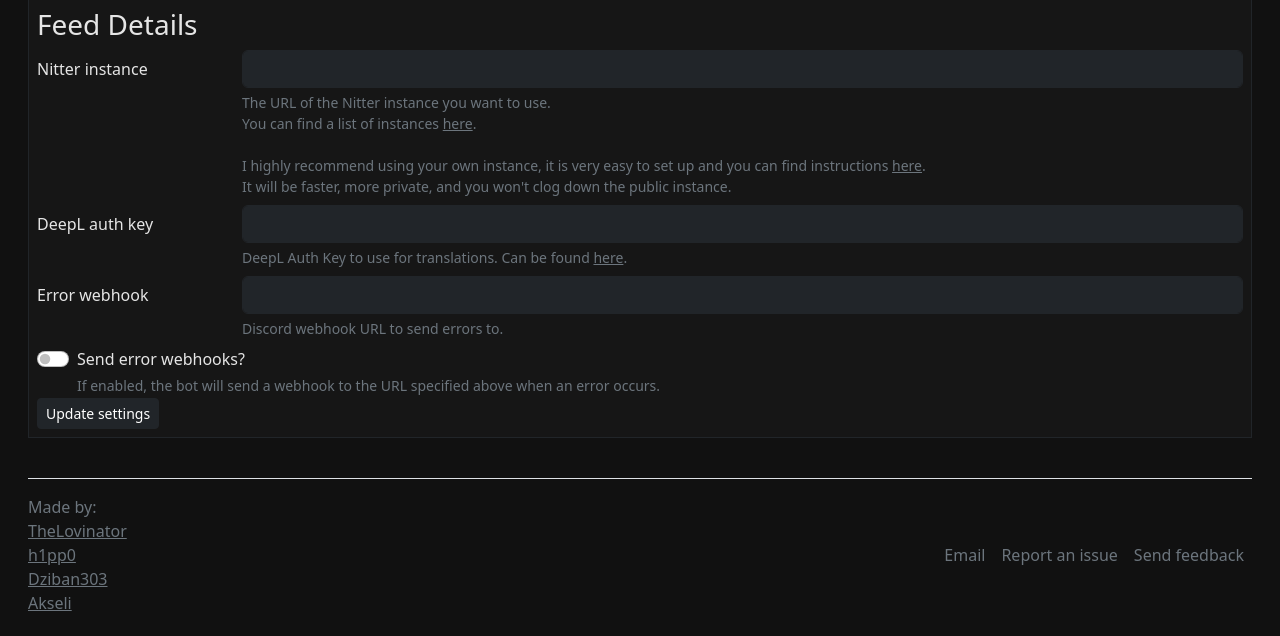
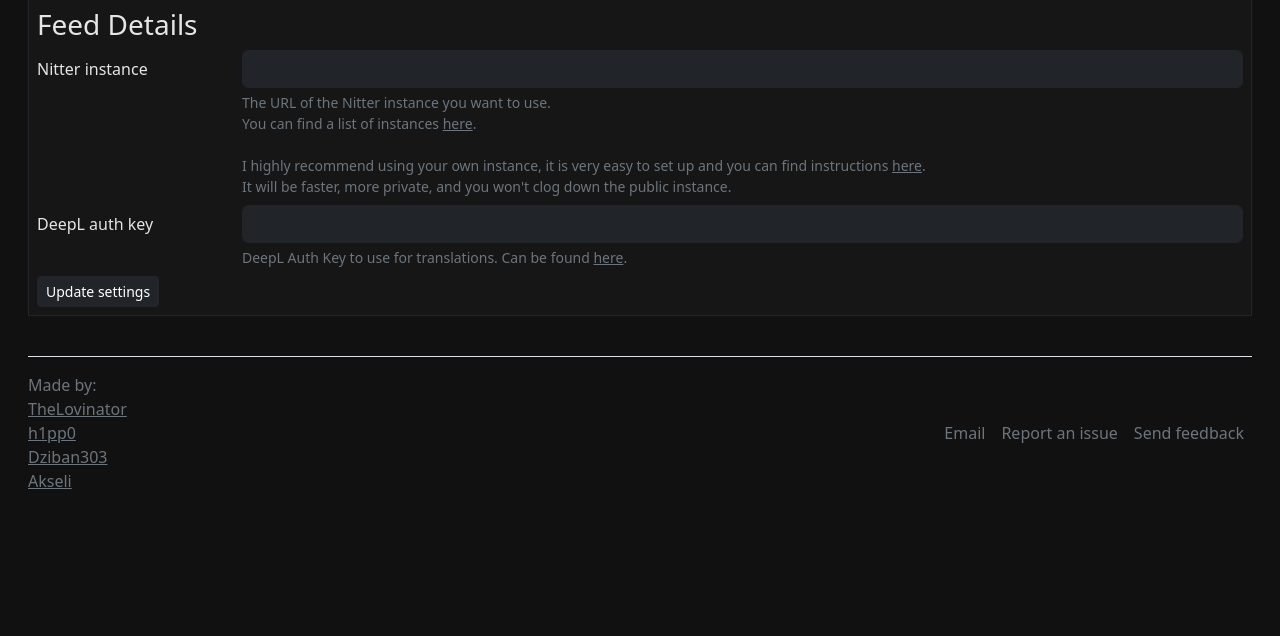
Before and after one commit to TheLovinator1/discord-twitter-webhooks, a FastAPI app: template discord_twitter_webhooks/templates/settings.html in a window 1280 px wide. Shown: the part 90-726 px from the top of the page. Run offline with FastAPI, Linux system fonts and the light colour scheme; the template is opened without the code that fills it, so the values that code supplies are empty.

Commit message:
Change default Nitter instance and remove error webhook

```diff
--- a/discord_twitter_webhooks/templates/settings.html
+++ b/discord_twitter_webhooks/templates/settings.html
@@ -50,35 +50,6 @@
                     </div>
                 </div>
             </div>
-            {# Error webhook #}
-            <div class="row pb-2">
-                <label for="error_webhook" class="col-sm-2 col-form-label">Error webhook</label>
-                <div class="col-sm-10">
-                    <input name="error_webhook"
-                           type="text"
-                           value="{%- if settings.error_webhook -%}{{ settings.error_webhook }}{%- endif -%}"
-                           class="form-control bg-dark border-dark text-muted"
-                           id="error_webhook"/>
-                    <div id="error_webhook_help" class="form-text">
-                        Discord webhook URL to send errors to.
-                    </div>
-                </div>
-            </div>
-            {# Send error webhooks? #}
-            <div class="form-check form-switch">
-                <input class="form-check-input"
-                       type="checkbox"
-                       role="switch"
-                       id="send_errors_to_discord"
-                       name="send_errors_to_discord"
-                       {% if settings.send_errors_to_discord %}checked{% endif %}
-                />
-                <label class="form-check-label" for="send_errors_to_discord">Send error webhooks?</label>
-                <div id="send_errors_to_discord_help" class="form-text">
-                    If enabled, the bot will send a webhook to the URL specified above when
-                    an error occurs.
-                </div>
-            </div>
             <div class="d-md-flex">
                 <button class="btn btn-dark btn-sm">Update settings</button>
             </div>
```
Also changed, not shown: discord_twitter_webhooks/_dataclasses.py (+1 -7 lines).
